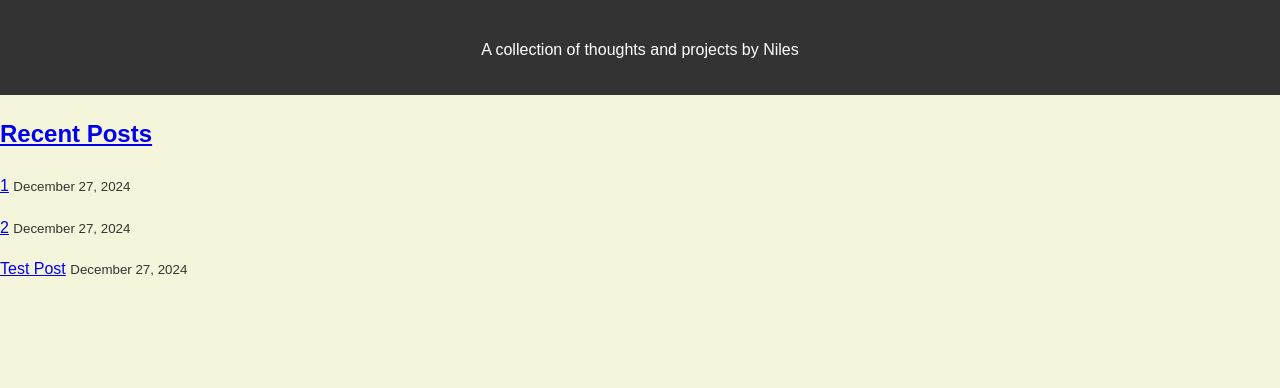
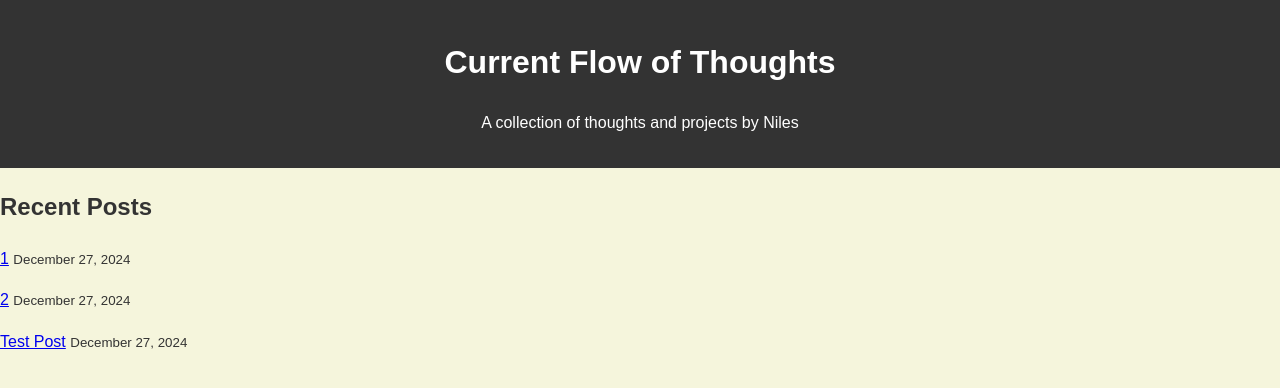
Before and after one commit to n-samaniego/Current-Flow-of-Thoughts, a Jekyll site: the page built from index.html, in a window 1280 px wide. Shown: the top 388 px of the page. Built offline with Jekyll 4.4.1, drawn with Linux system fonts in a browser that asks for light colours; the list of posts is cut into pages by our own code.

Commit message:
Update header.html

```diff
--- a/_includes/header.html
+++ b/_includes/header.html
@@ -1,4 +1,4 @@
 <header>
-    <h1><a href=https://n-samaniego.github.io/Current-Flow-of-Thoughts//a></h1>
+    <h1><a href="https://n-samaniego.github.io/Current-Flow-of-Thoughts/">Current Flow of Thoughts</a></h1>
     <p>A collection of thoughts and projects by {{ site.author }}</p>
 </header>
```
